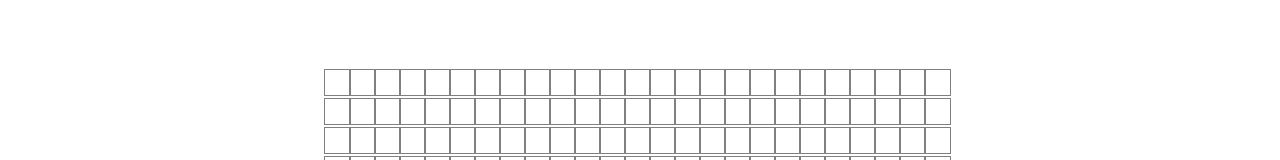
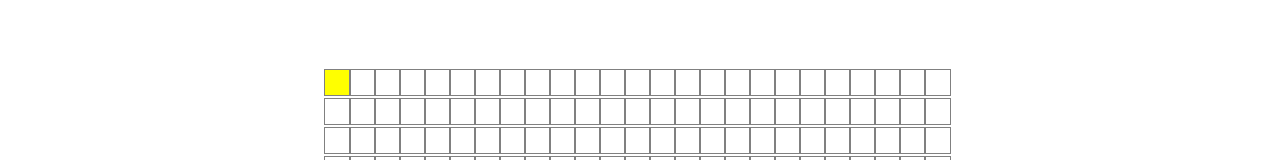
Before and after one commit to gmclean3107/Algorithm-Visualizer, a React (Create React App) app: page / in a window 1280 px wide. In both pictures the pointer is over the element 337 px from the left and 322 px from the top of the page. Shown: the part 240-400 px from the top of the page. Built offline with nearby package versions, Linux system fonts and the light colour scheme.

Commit message:
Implemented css to clearly show the user which node they are currently selecting.

```diff
--- a/src/PathfindingVisualizer/Node/Node.css
+++ b/src/PathfindingVisualizer/Node/Node.css
@@ -3,6 +3,9 @@
   height: 25px;
   outline: 1px solid grey;
   display: inline-block;
+}
+.node:hover {
+  background-color: yellow;
 }
 
 .node-start {
```
